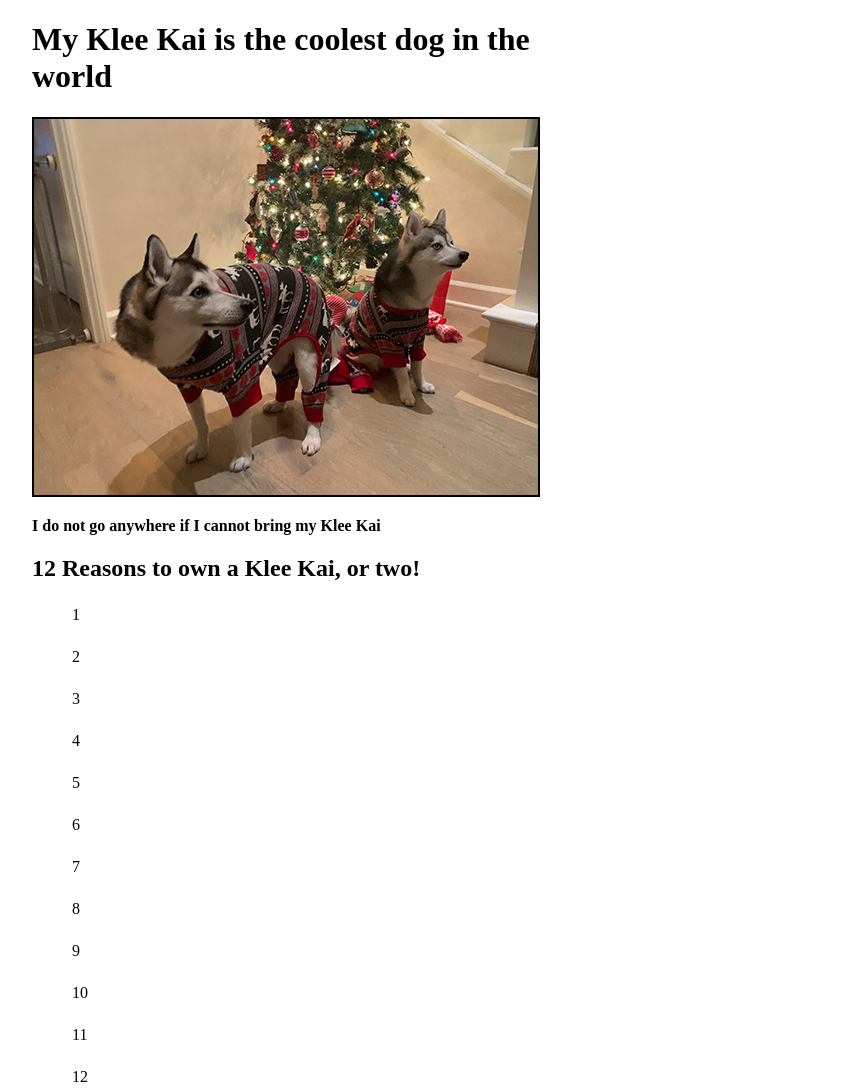
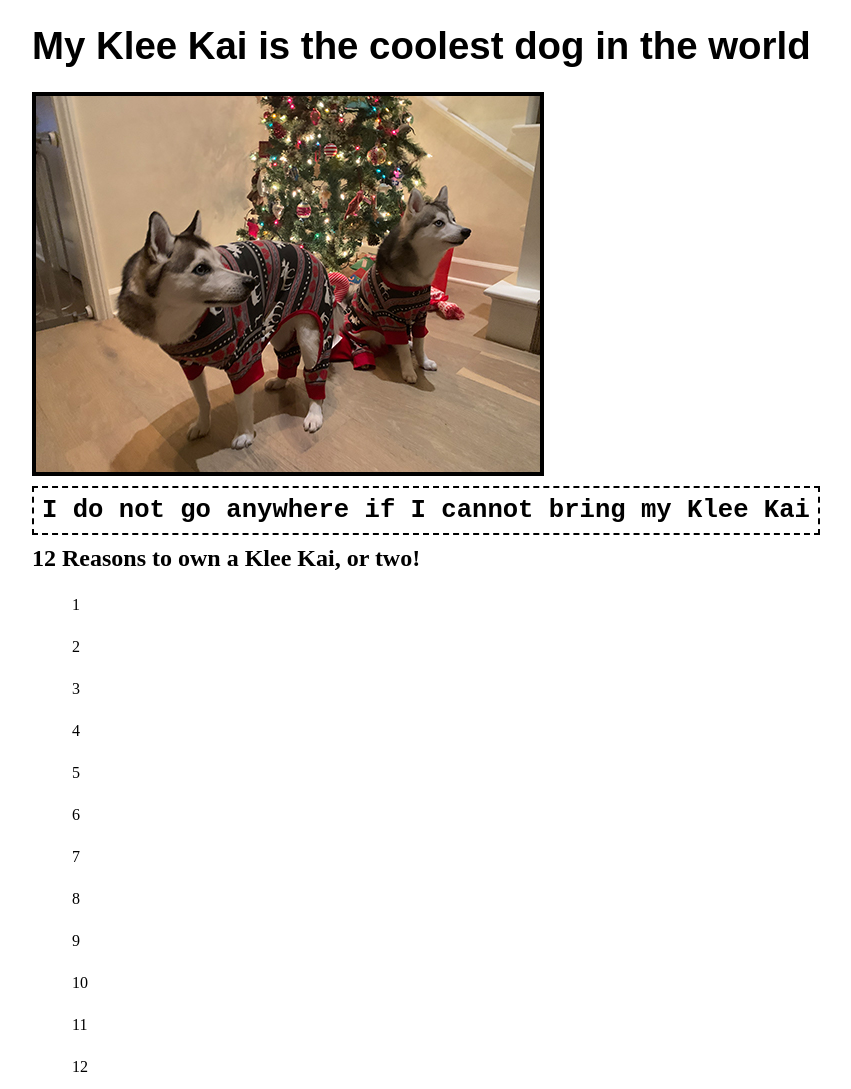
Before and after one commit to nicowave/dogblog, a plain HTML site: page index.html in a window 1280 px wide. Shown: the whole page, without its empty margins (0-851 px from the left). Drawn offline with Linux system fonts and the light colour scheme.

Commit message:
add some stiles for title-claim and paragraph text

```diff
--- a/css/styles.css
+++ b/css/styles.css
@@ -1,4 +1,3 @@
-
 
 .container {
   max-width: 504px;
@@ -8,7 +7,23 @@
 .container img {
   border-style: solid;
   border-color: black;
+  border-width: 4px;
+}
+
+.klee-klaim {
+  margin: 24px 24px;
+  font-family: fantasy;
+  font-size: 2.4rem;
+}
+
+p strong {
+  font-family: monospace;
+  font-size: 1.6rem;
+  margin: 48px 24px;
+  padding: 8px;
   border-width: 2px;
+  border-color: black;
+  border-style: dashed;
 }
 
 li {
--- a/index.html
+++ b/index.html
@@ -11,12 +11,15 @@
 <!-- <header>My Klee Kai Blog</header> -->
 
 <body>
+  <h1 class="klee-klaim">My Klee Kai is the coolest dog in the world</h1>
   <div class="container">
-      <h1>My Klee Kai is the coolest dog in the world</h1>
+
       <!-- insert your own Klee Kai photo into folder called 'img/' -->
       <img src="./img/cosmoKlausXmas.jpg" alt="">
+  </div>
+  <p><strong>I do not go anywhere if I cannot bring my Klee Kai</strong></p>
+  <div class="container">
 
-      <p><strong>I do not go anywhere if I cannot bring my Klee Kai</strong></p>
       <!-- fill in the reasons on your own -->
       <h2>12 Reasons to own a Klee Kai, or two!</h2>
       <ol>
```
